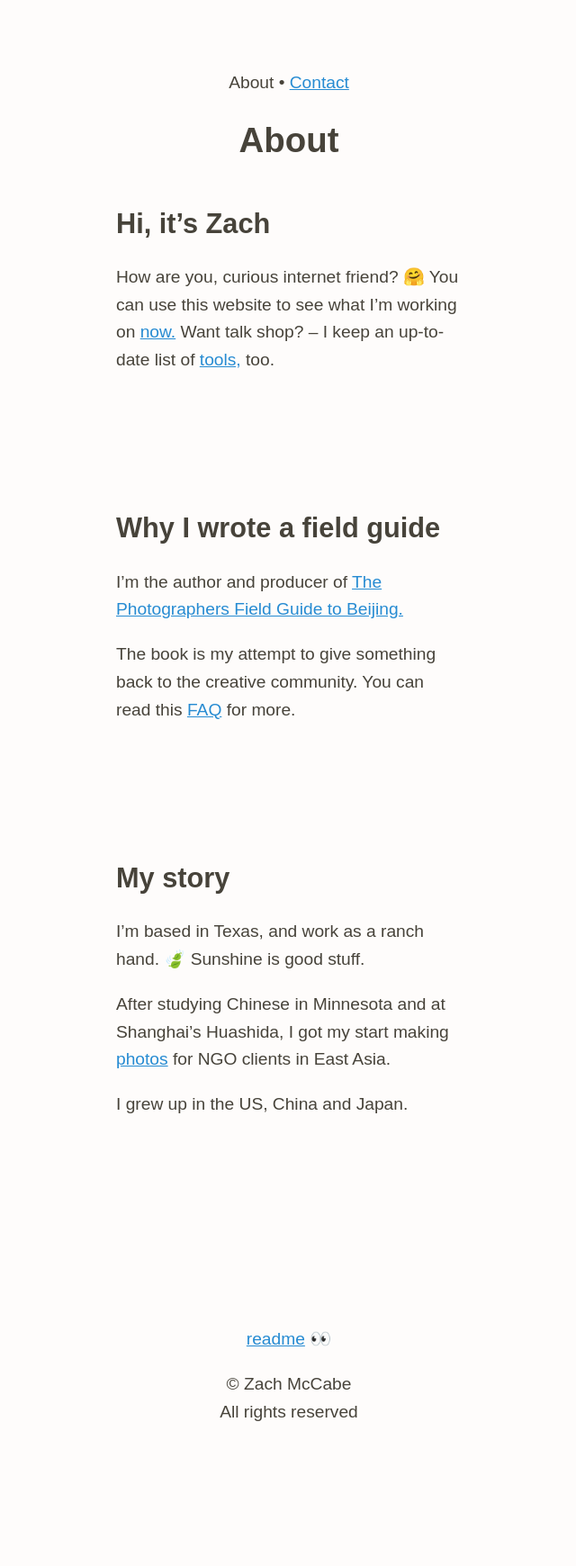
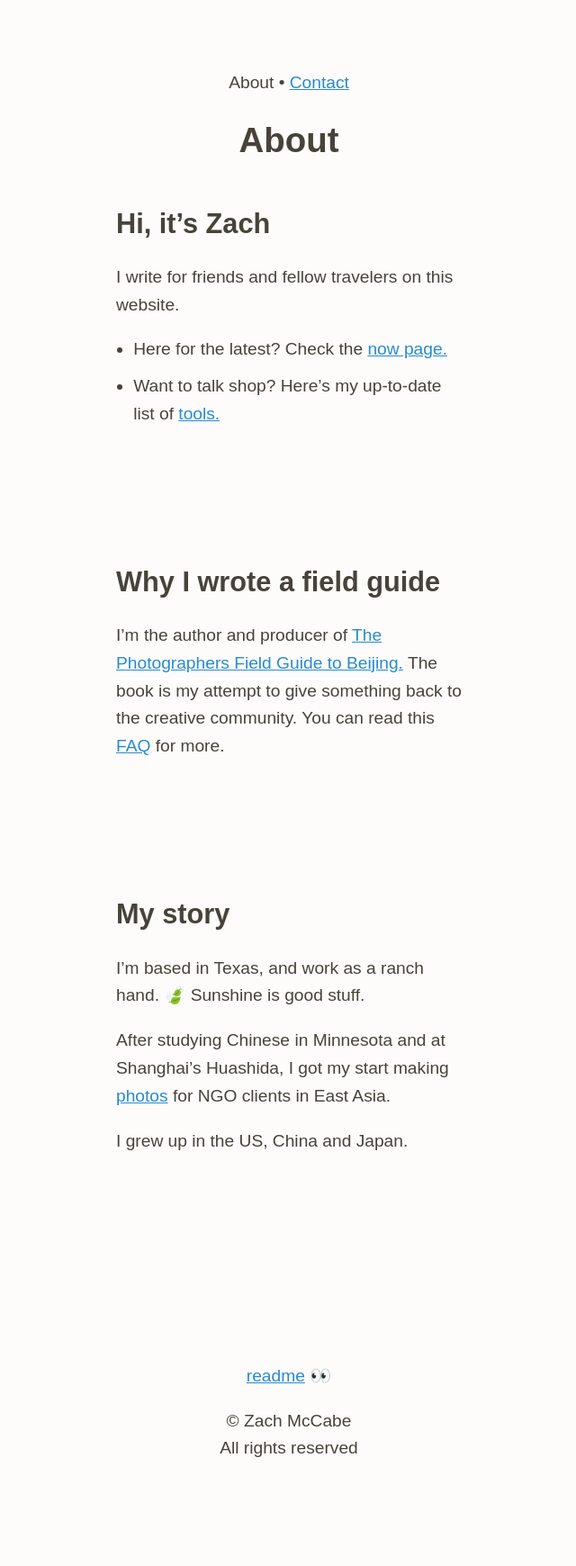
Before and after one commit to zachmccabe/zachmccabe.github.io, a Jekyll site: the page built from about.md, in a window 1280 px wide. Shown: the whole page at 90% size, without its empty margins (319-959 px from the left). Built offline with Jekyll 4.4.1, drawn with Linux system fonts in a browser that asks for light colours; before the commit the page ends 1700 px from its top, so only the background shows below that.

Commit message:
Update about.md
Updated above-the-fold copy.

```diff
--- a/about.md
+++ b/about.md
@@ -1,28 +1,28 @@
 ---
 layout: kaoliang3_article
 title: About
-date: 2020-06-15
+date: 2020-07-08
 description: Hi, it's Zach
-cta: What’s new with you? <a href="mailto:hello@zachmccabe.com">hello@zachmccabe.com</a>
 
 ---
 
 
 ## Hi, it's Zach
 
-How are you, curious internet friend? 🤗 You can use this website to see what I'm working on [now.] Want talk shop? – I keep an up-to-date list of [tools,] too.
+I write for friends and fellow travelers on this website.
 
-[now.]: https://www.zachmccabe.com/now.html
+- Here for the latest? Check the [now page.]
+- Want to talk shop? Here's my up-to-date list of [tools.]
 
-[tools,]: https://www.zachmccabe.com/tools.html
+[now page.]: https://www.zachmccabe.com/now.html
+
+[tools.]: https://www.zachmccabe.com/tools.html
 
 
 
 ## Why I wrote a field guide
 
-I'm the author and producer of [The Photographers Field Guide to Beijing.]
-
-The book is my attempt to give something back to the creative community. You can read this [FAQ] for more.
+I'm the author and producer of [The Photographers Field Guide to Beijing.] The book is my attempt to give something back to the creative community. You can read this [FAQ] for more.
 
 [The Photographers Field Guide to Beijing.]: https://www.zachmccabe.com/beijing
 
```
